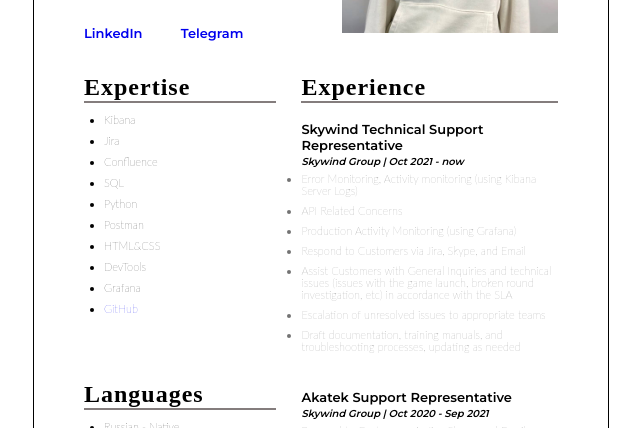
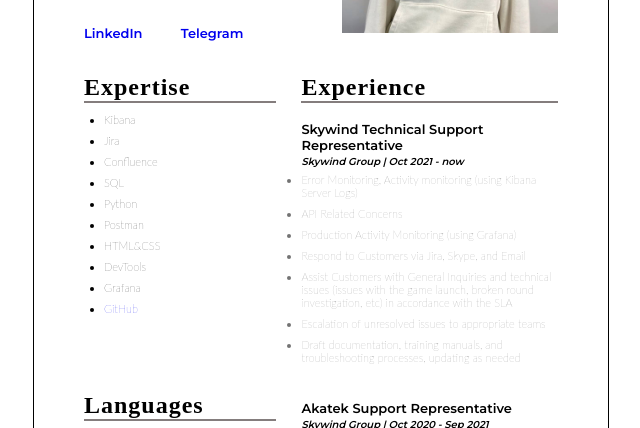
Before and after one commit to lenakotishova/rsschool-cv, a plain HTML site: page index.html in a window 1280 px wide. Shown: the part 298-726 px from the top of the page, without its empty margins (319-959 px from the left). Drawn offline with Linux system fonts and the light colour scheme.

```diff
--- a/style.css
+++ b/style.css
@@ -76,7 +76,6 @@ section {
     color: #737373;
     padding-bottom: 8px;
     line-break: auto;
-    line-height: 12px;
 }
 
 header {
```
Also changed, not shown: 1 other file.
